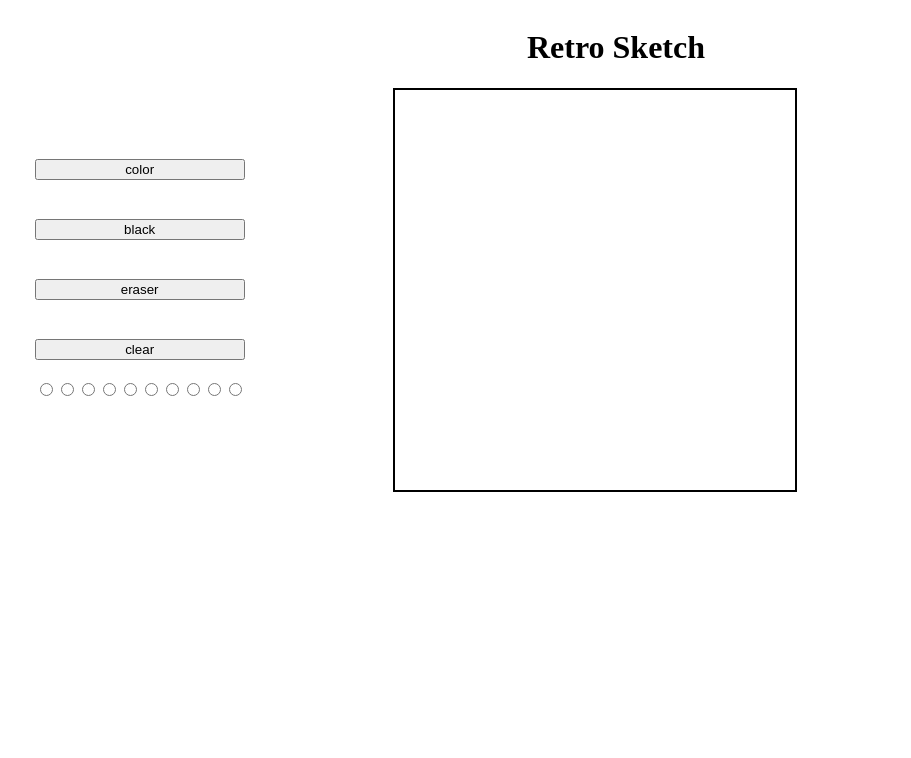
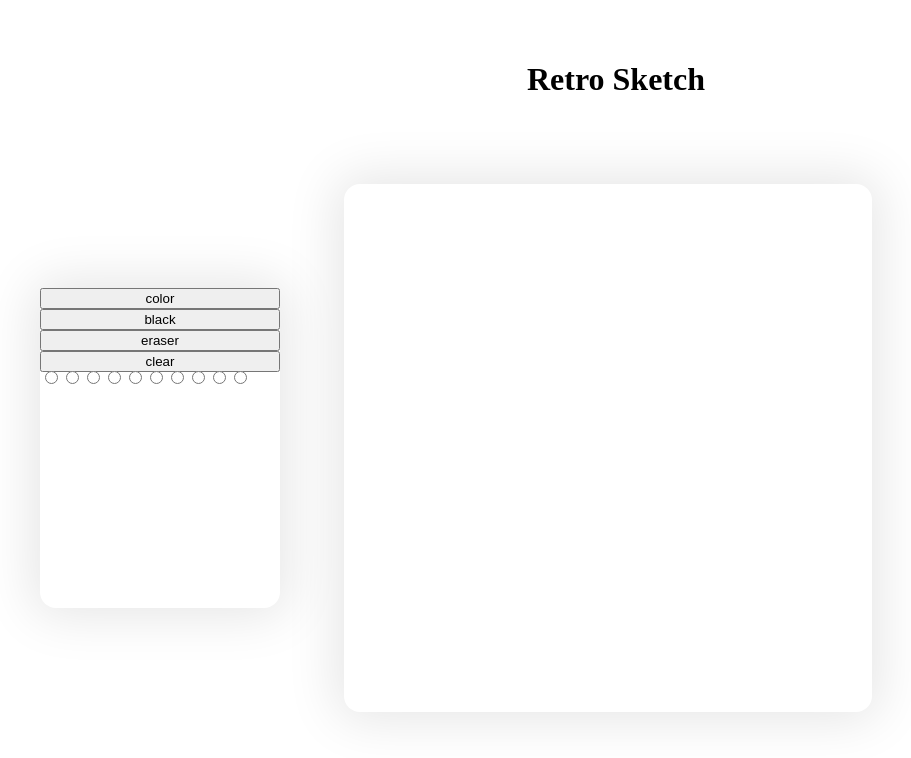
Before and after one commit to AveryRane/Retro_Sketch, a plain HTML site: page index.html in a window 1280 px wide. Shown: the whole page, without its empty margins (24-935 px from the left). Drawn offline with Linux system fonts and the light colour scheme.

Commit message:
uptdate css with box shadows

```diff
--- a/index.html
+++ b/index.html
@@ -9,7 +9,9 @@
 		<script src="./index.js" defer></script>
 	</head>
 	<body>
-		<h1>Retro Sketch</h1>
+		<div id="header">
+			<h1>Retro Sketch</h1>
+		</div>
 		<div id="mainContainer">
 			<div id="navBar">
 				<nav>
--- a/public/styles.css
+++ b/public/styles.css
@@ -4,20 +4,23 @@ body {
 	justify-content: space-around;
 	align-items: center;
 }
-
+h1 {
+	text-align: center;
+}
+#header {
+	display: flex;
+	flex-direction: row;
+	justify-content: center;
+	width: 100vw;
+	margin: 2rem;
+}
 #selectorBttns {
 	display: flex;
 	flex-direction: column;
 	height: 80%;
 	justify-content: space-around;
 }
-#navBar {
-	display: flex;
-	align-items: space-around;
-	align-self: center;
-	height: 300px;
-	width: 100px;
-}
+
 #radioBttns {
 	display: flex;
 	flex-direction: row;
@@ -25,14 +28,25 @@ body {
 #sketchPad {
 	display: flex;
 	flex-direction: column;
-	height: 400px;
-	width: 400px;
-	border: 2px solid black;
+	box-shadow: 0px 0px 51px 8px rgba(0, 0, 0, 0.1);
+	height: 33rem;
+	width: 33rem;
+	border-radius: 1rem;
+	margin: 2rem;
 }
 #mainContainer {
 	display: flex;
 	flex-direction: row;
 	justify-content: space-evenly;
-	width: 100vw;
-	margin-right: 400px;
+	align-items: center;
+	margin-right: 20rem;
 }
+#navBar {
+	display: flex;
+	flex-direction: column;
+	box-shadow: 0px 0px 51px 8px rgba(0, 0, 0, 0.1);
+	height: 20rem;
+	width: 15rem;
+	border-radius: 1rem;
+	margin: 2rem;
+}
```
